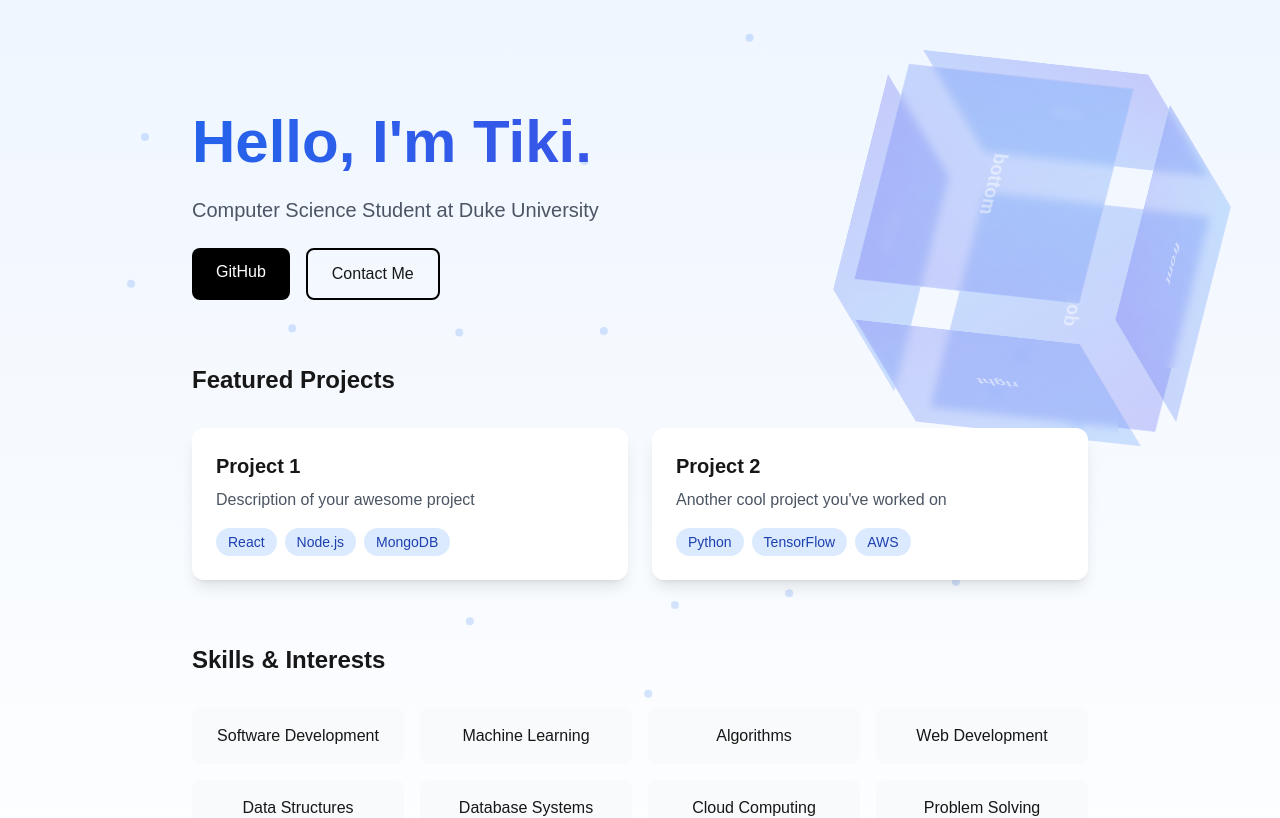
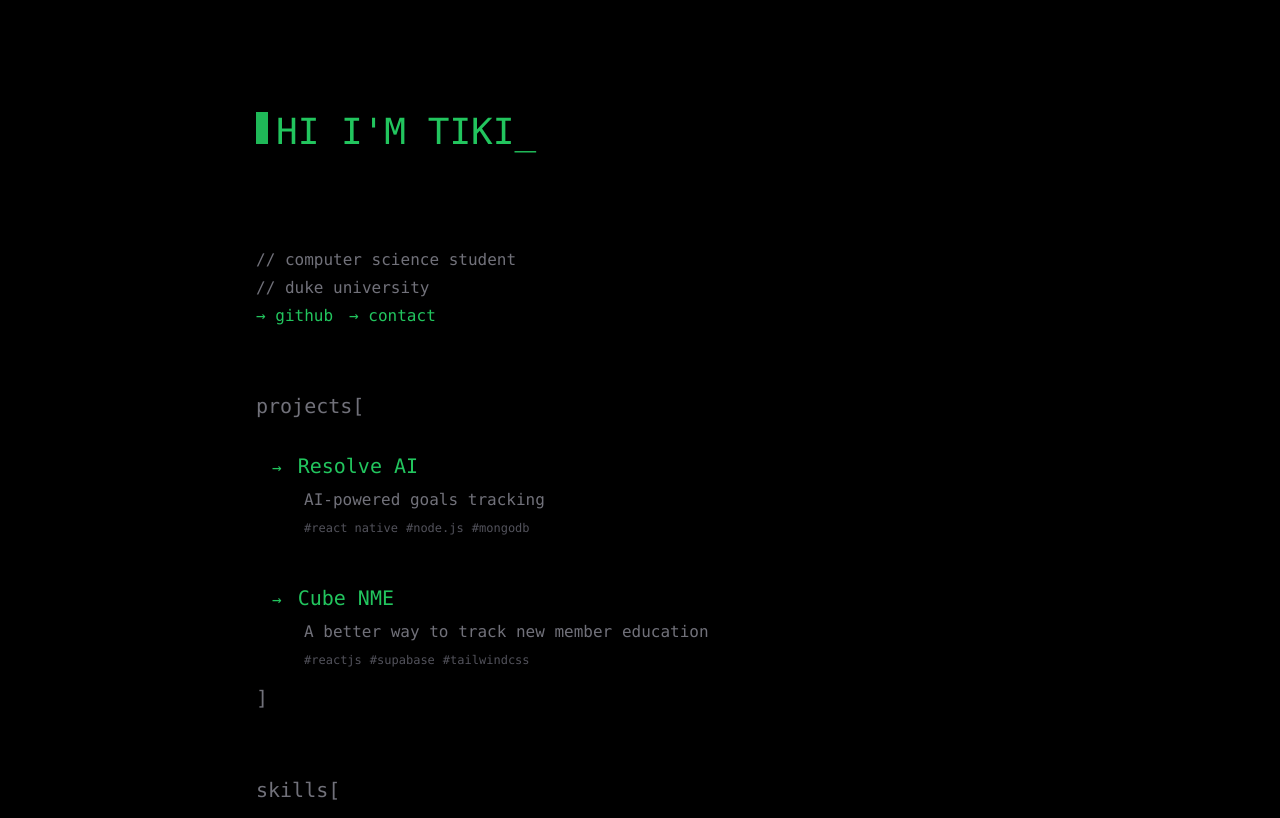
Before and after one commit to kartikeyegupta/kartikeyegupta, a Next.js app: page / in a window 1280 px wide. Shown: the top 818 px of the page. Built offline with nearby package versions, Linux system fonts and the light colour scheme.

Commit message:
UI overhaul

```diff
--- a/app/page.tsx
+++ b/app/page.tsx
@@ -4,245 +4,165 @@ import { motion, useMotionValue, useSpring, useTransform } from "framer-motion";
 import { useState, useEffect } from "react";
 
 export default function Home() {
-  const [hoveredSkill, setHoveredSkill] = useState<number | null>(null);
-  const mouseX = useMotionValue(0);
-  const mouseY = useMotionValue(0);
-  const [dimensions, setDimensions] = useState({ width: 0, height: 0 });
-
-  // Smooth spring physics for rotation
-  const rotateX = useSpring(useTransform(mouseY, [0, dimensions.height], [15, -15]), {
-    stiffness: 100,
-    damping: 30
-  });
-  const rotateY = useSpring(useTransform(mouseX, [0, dimensions.width], [-15, 15]), {
-    stiffness: 100,
-    damping: 30
-  });
+  const [isComplete, setIsComplete] = useState(false);
+  const [text, setText] = useState("");
+  const fullText = "HI I'M TIKI_";
 
   useEffect(() => {
-    setDimensions({
-      width: window.innerWidth,
-      height: window.innerHeight
-    });
+    if (text.length < fullText.length) {
+      const timeout = setTimeout(() => {
+        setText(fullText.slice(0, text.length + 1));
+      }, 100);
+      return () => clearTimeout(timeout);
+    } else {
+      setIsComplete(true);
+    }
+  }, [text]);
 
-    const handleMouseMove = (e: MouseEvent) => {
-      mouseX.set(e.clientX);
-      mouseY.set(e.clientY);
-    };
+  const projects = [
+    {
+      title: "Resolve AI",
+      description: "AI-powered goals tracking",
+      tech: ["React Native", "Node.js", "MongoDB"],
+      link: "#"
+    },
+    {
+      title: "Cube NME",
+      description: "A better way to track new member education",
+      tech: ["ReactJS", "Supabase", "TailwindCSS"],
+      link: "#"
+    }
+  ];
 
-    window.addEventListener("mousemove", handleMouseMove);
-    return () => window.removeEventListener("mousemove", handleMouseMove);
-  }, [mouseX, mouseY]);
-
-  const containerVariants = {
-    hidden: { opacity: 0 },
-    visible: {
-      opacity: 1,
-      transition: {
-        staggerChildren: 0.2,
-      },
-    },
-  };
-
-  const itemVariants = {
-    hidden: { y: 20, opacity: 0 },
-    visible: {
-      y: 0,
-      opacity: 1,
-    },
-  };
+  const skills = [
+    "Software Development",
+    "Machine Learning",
+    "Algorithms",
+    "Web Development",
+  ];
 
   return (
-    <div className="min-h-screen bg-gradient-to-b from-blue-50 to-white dark:from-gray-900 dark:to-gray-800 p-8 relative overflow-hidden">
-      {/* Animated background elements */}
-      <div className="absolute inset-0 overflow-hidden pointer-events-none">
-        {[...Array(20)].map((_, i) => (
+    <main className="min-h-screen bg-black text-green-500 p-8 font-mono">
+      <div className="max-w-3xl mx-auto pt-20">
+        {/* Typing effect for name */}
         <motion.div
-            key={i}
-            className="absolute w-2 h-2 bg-blue-500/20 rounded-full"
-            animate={{
-              x: [
-                Math.random() * (dimensions.width || 0),
-                Math.random() * (dimensions.width || 0)
-              ],
-              y: [
-                Math.random() * (dimensions.height || 0),
-                Math.random() * (dimensions.height || 0)
-              ],
-            }}
-            transition={{
-              duration: Math.random() * 10 + 10,
-              repeat: Infinity,
-              ease: "linear",
-            }}
+          initial={{ opacity: 0 }}
+          animate={{ opacity: 1 }}
+          className="mb-24"
+        >
+          <motion.div
+            initial={{ opacity: 0 }}
+            animate={{ opacity: [0, 1] }}
+            transition={{ duration: 0.5, repeat: Infinity, repeatType: "reverse" }}
+            className="inline-block w-3 h-8 bg-green-500 mr-2"
           />
+          <h1 className="text-4xl inline-block">
+            {text}
+          </h1>
+        </motion.div>
+
+        {/* Bio section */}
+        {isComplete && (
+          <motion.div
+            initial={{ opacity: 0 }}
+            animate={{ opacity: 1 }}
+            transition={{ duration: 1, delay: 2 }}
+            className="space-y-1 mb-16"
+          >
+            <p className="text-zinc-500">// computer science student</p>
+            <p className="text-zinc-500">// duke university</p>
+            <div className="flex gap-4 mt-4">
+              <a href="https://github.com/kartikeyegupta" className="hover:text-white transition-colors">
+                → github
+              </a>
+              <a href="mailto:kartikeye.gupta@duke.edu" className="hover:text-white transition-colors">
+                → contact
+              </a>
+            </div>
+          </motion.div>
+        )}
+
+        {/* Projects section */}
+        {isComplete && (
+          <motion.section
+            initial={{ opacity: 0 }}
+            animate={{ opacity: 1 }}
+            transition={{ duration: 1, delay: 2.5 }}
+            className="mb-16"
+          >
+            <h2 className="text-xl mb-8 text-zinc-500">projects[</h2>
+            <div className="space-y-12 ml-4">
+              {projects.map((project, index) => (
+                <motion.div
+                  key={index}
+                  initial={{ x: -20, opacity: 0 }}
+                  animate={{ x: 0, opacity: 1 }}
+                  transition={{ delay: index * 0.2 + 3 }}
+                  className="group"
+                >
+                  <div className="flex items-baseline">
+                    <span className="text-green-500 mr-4">→</span>
+                    <h3 className="text-xl group-hover:text-white transition-colors">
+                      {project.title}
+                    </h3>
+                  </div>
+                  <div className="ml-8 mt-2 space-y-2">
+                    <p className="text-zinc-500">{project.description}</p>
+                    <div className="flex gap-2">
+                      {project.tech.map((tech, i) => (
+                        <span key={i} className="text-xs text-zinc-600">
+                          #{tech.toLowerCase()}
+                        </span>
                       ))}
                     </div>
-
-      <motion.div
-        style={{
-          rotateX,
-          rotateY,
-          transformStyle: "preserve-3d",
-        }}
-        className="absolute right-[10%] top-32 w-40 h-40 md:w-60 md:h-60"
-      >
-        <div className="cube-container">
-          {["front", "back", "right", "left", "top", "bottom"].map((face) => (
-            <motion.div
-              key={face}
-              className={`cube-face ${face} bg-gradient-to-br from-blue-400/30 to-indigo-500/30 backdrop-blur-sm border border-white/20`}
-              whileHover={{ scale: 1.1 }}
-            >
-              <div className="flex items-center justify-center h-full">
-                <div className="text-white/50 text-xl font-bold">{face}</div>
                   </div>
                 </motion.div>
               ))}
             </div>
-      </motion.div>
+            <h2 className="text-xl mt-4 text-zinc-500">]</h2>
+          </motion.section>
+        )}
 
-      <main className="max-w-4xl mx-auto space-y-16 pt-20 relative">
-        {/* Hero Section */}
-        <motion.div
-          initial={{ opacity: 0, y: 20 }}
-          animate={{ opacity: 1, y: 0 }}
-          transition={{ duration: 0.8 }}
-          className="space-y-6 text-center sm:text-left"
+        {/* Skills section */}
+        {isComplete && (
+          <motion.section
+            initial={{ opacity: 0 }}
+            animate={{ opacity: 1 }}
+            transition={{ duration: 1, delay: 3 }}
           >
-          <motion.h1
-            className="text-4xl sm:text-6xl font-bold bg-clip-text text-transparent bg-gradient-to-r from-blue-600 to-indigo-600 dark:from-blue-400 dark:to-indigo-400"
-            whileHover={{ scale: 1.05 }}
-            transition={{ type: "spring", stiffness: 300 }}
-          >
-            Hello, I&apos;m Tiki.
-          </motion.h1>
-          <p className="text-xl text-gray-600 dark:text-gray-300">
-            Computer Science Student at Duke University
-          </p>
-          <div className="flex gap-4 justify-center sm:justify-start">
-            <a
-              href="https://github.com/yourusername"
-              target="_blank"
-              rel="noopener noreferrer"
-              className="px-6 py-3 bg-black dark:bg-white text-white dark:text-black rounded-lg hover:opacity-90 transition"
-            >
-              GitHub
-            </a>
-            <a
-              href="mailto:your.email@duke.edu"
-              className="px-6 py-3 border-2 border-black dark:border-white rounded-lg hover:bg-black hover:text-white dark:hover:bg-white dark:hover:text-black transition"
-            >
-              Contact Me
-            </a>
-          </div>
-        </motion.div>
-
-        {/* Featured Projects */}
-        <motion.section
-          variants={containerVariants}
-          initial="hidden"
-          whileInView="visible"
-          viewport={{ once: true }}
-          className="space-y-8"
-        >
-          <h2 className="text-2xl font-bold">Featured Projects</h2>
-          <div className="grid grid-cols-1 sm:grid-cols-2 gap-6">
-            {[
-              {
-                title: "Project 1",
-                description: "Description of your awesome project",
-                tech: ["React", "Node.js", "MongoDB"],
-                color: "from-blue-500 to-cyan-500",
-              },
-              {
-                title: "Project 2",
-                description: "Another cool project you've worked on",
-                tech: ["Python", "TensorFlow", "AWS"],
-                color: "from-indigo-500 to-purple-500",
-              },
-            ].map((project, index) => (
+            <h2 className="text-xl mb-8 text-zinc-500">skills[</h2>
+            <div className="grid grid-cols-2 gap-4 ml-4">
+              {skills.map((skill, index) => (
                 <motion.div
                   key={index}
-                variants={itemVariants}
-                whileHover={{ scale: 1.02 }}
-                className="p-6 rounded-xl bg-white dark:bg-gray-800 shadow-lg hover:shadow-xl transition relative group overflow-hidden"
+                  initial={{ x: -20, opacity: 0 }}
+                  animate={{ x: 0, opacity: 1 }}
+                  transition={{ delay: index * 0.1 + 3.5 }}
+                  className="flex items-center group"
                 >
-                <div className={`absolute inset-0 bg-gradient-to-r ${project.color} opacity-0 group-hover:opacity-10 transition-opacity duration-300`} />
-                <h3 className="text-xl font-semibold mb-2">{project.title}</h3>
-                <p className="text-gray-600 dark:text-gray-300 mb-4">
-                  {project.description}
-                </p>
-                <div className="flex flex-wrap gap-2">
-                  {project.tech.map((tech, i) => (
-                    <span
-                      key={i}
-                      className="px-3 py-1 text-sm bg-blue-100 dark:bg-blue-900 text-blue-800 dark:text-blue-100 rounded-full"
-                    >
-                      {tech}
+                  <span className="text-green-500 mr-4">→</span>
+                  <span className="group-hover:text-white transition-colors">
+                    {skill}
                   </span>
-                  ))}
-                </div>
                 </motion.div>
               ))}
             </div>
+            <h2 className="text-xl mt-4 text-zinc-500">]</h2>
           </motion.section>
+        )}
 
-        {/* Skills Section */}
-        <motion.section
-          variants={containerVariants}
-          initial="hidden"
-          whileInView="visible"
-          viewport={{ once: true }}
-          className="space-y-8"
-        >
-          <h2 className="text-2xl font-bold">Skills & Interests</h2>
-          <div className="grid grid-cols-2 sm:grid-cols-4 gap-4">
-            {[
-              "Software Development",
-              "Machine Learning",
-              "Algorithms",
-              "Web Development",
-              "Data Structures",
-              "Database Systems",
-              "Cloud Computing",
-              "Problem Solving",
-            ].map((skill, index) => (
-              <motion.div
-                key={index}
-                variants={itemVariants}
-                whileHover={{ scale: 1.05 }}
-                onHoverStart={() => setHoveredSkill(index)}
-                onHoverEnd={() => setHoveredSkill(null)}
-                className={`p-4 text-center rounded-lg relative overflow-hidden ${
-                  hoveredSkill === index
-                    ? 'bg-gradient-to-r from-blue-500 to-indigo-500 text-white'
-                    : 'bg-gray-50 dark:bg-gray-800'
-                } transition-all duration-300`}
-              >
-                {skill}
-                {hoveredSkill === index && (
-                  <motion.div
-                    className="absolute inset-0 bg-white opacity-20"
-                    initial={{ scale: 0 }}
-                    animate={{ scale: 1.5 }}
-                    transition={{ duration: 0.5 }}
-                  />
-                )}
-              </motion.div>
-            ))}
-          </div>
-        </motion.section>
-      </main>
-
+        {/* Footer */}
+        {isComplete && (
           <motion.footer
             initial={{ opacity: 0 }}
             animate={{ opacity: 1 }}
-        transition={{ delay: 1 }}
-        className="mt-20 text-center text-gray-600 dark:text-gray-400"
+            transition={{ delay: 4 }}
+            className="mt-24 text-zinc-700 text-sm"
           >
             <p>© {new Date().getFullYear()} - Built with Next.js</p>
           </motion.footer>
+        )}
       </div>
+    </main>
   );
 }
```
Also changed, not shown: public/headshot.png (added). Lines whose indentation alone changed are shown as unchanged.
